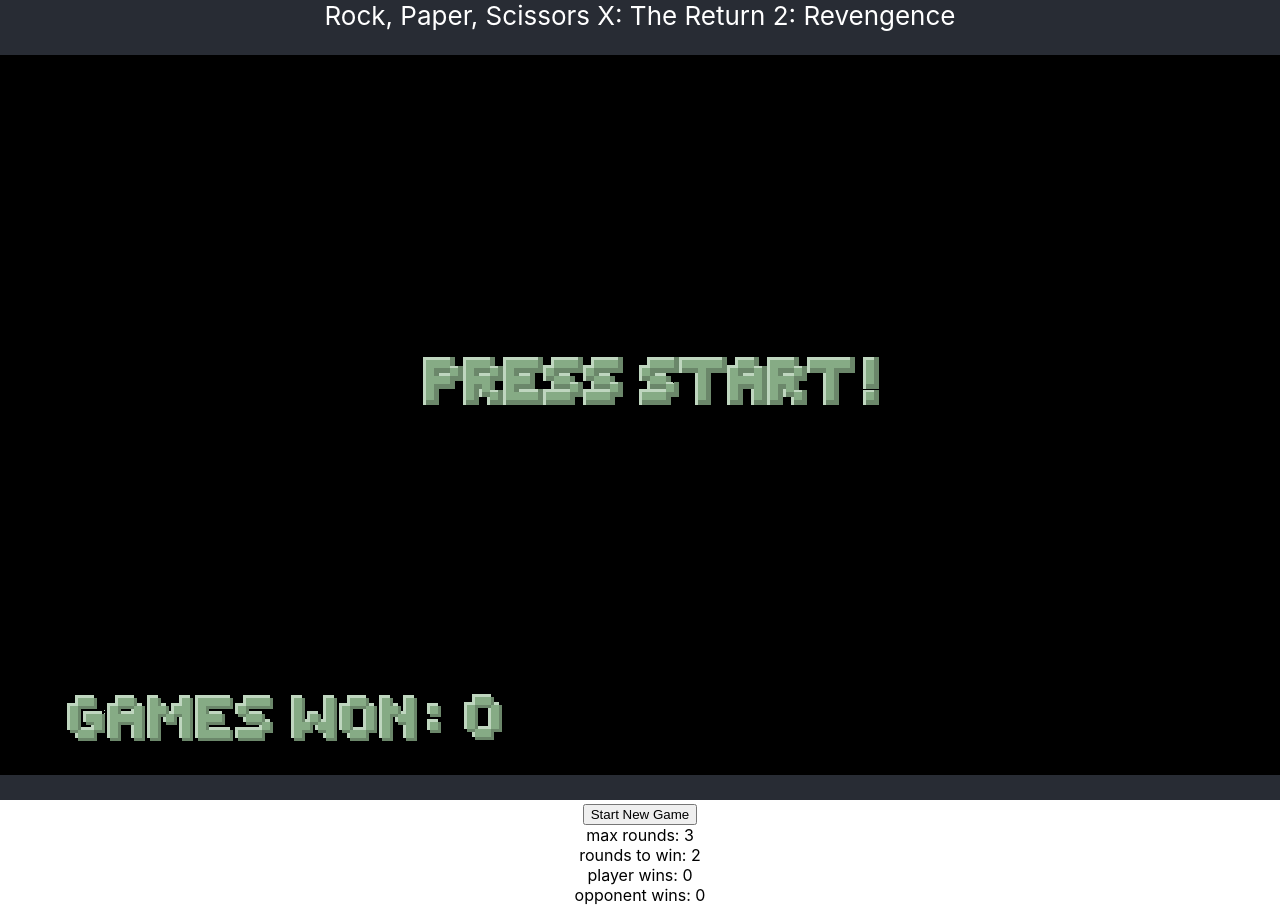
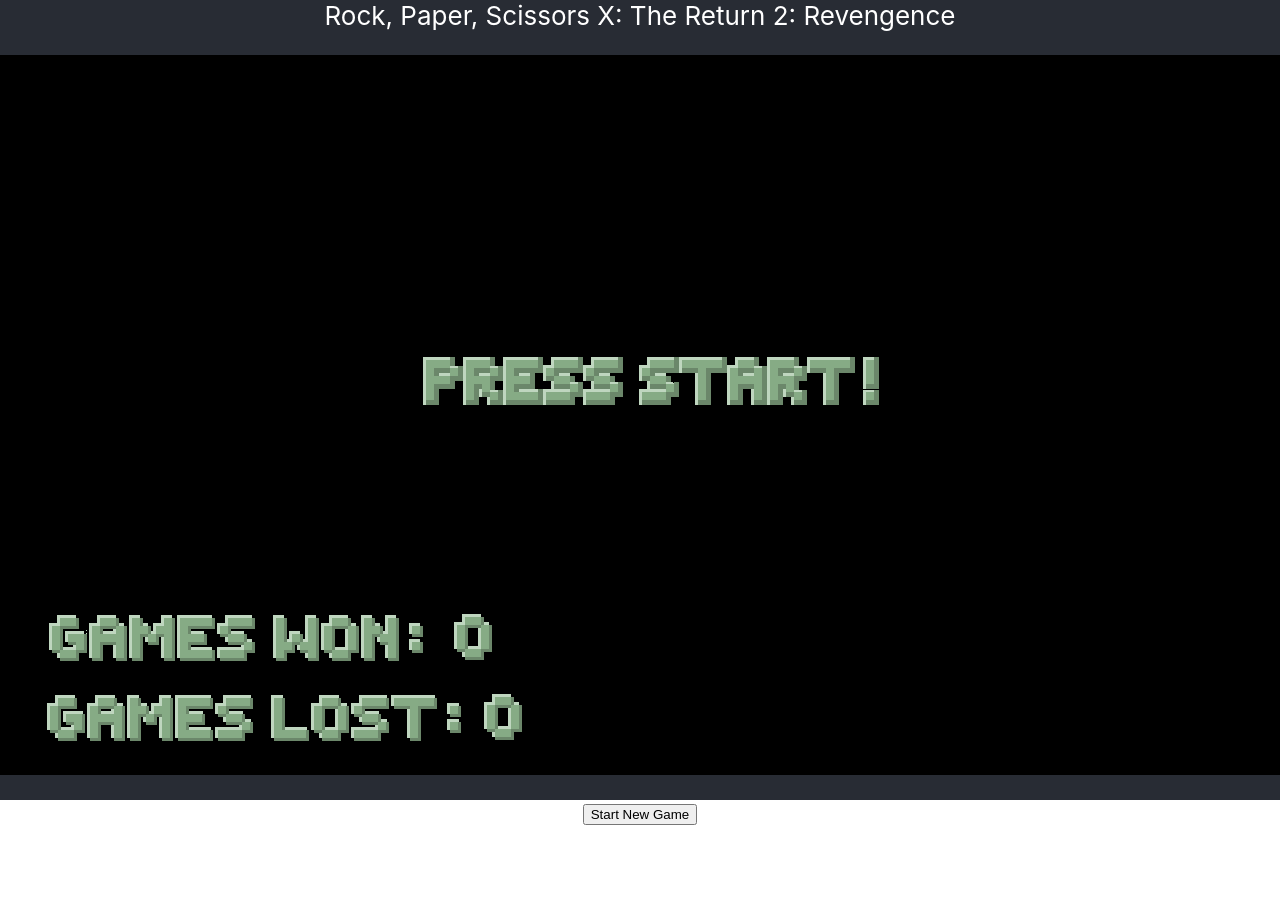
Before and after one commit to SiAshbery/rps-game, a React (Create React App) app: page / in a window 1280 px wide. After the commit the page ends 825 px from the top, so only its background shows below. Built offline with nearby package versions, Linux system fonts and the light colour scheme; the HTML template or start-up script is replaced by a standard one.

Commit message:
adds games lost counter

```diff
--- a/src/components/game.jsx
+++ b/src/components/game.jsx
@@ -40,17 +40,31 @@ function Game() {
     youWinPrompt,
     youLosePrompt,
     drawPrompt,
-    scoreCounter,
+    gamesWonCounter,
     gamesWonText,
     roundCounter,
     roundsWonText,
     opponentRoundCounter,
     opponentRoundsWonText,
+    gamesLostCounter,
+    gamesLostText,
   } = ui();
 
   const availableScenes = {
-    start: [pressStartPrompt, gamesWonText, scoreCounter],
-    gameSetUp: [pressStartPrompt, gamesWonText, scoreCounter],
+    start: [
+      pressStartPrompt,
+      gamesWonText,
+      gamesWonCounter,
+      gamesLostText,
+      gamesLostCounter,
+    ],
+    gameSetUp: [
+      pressStartPrompt,
+      gamesWonText,
+      gamesWonCounter,
+      gamesLostText,
+      gamesLostCounter,
+    ],
     play: [
       player,
       opponent,
@@ -102,7 +116,8 @@ function Game() {
 
   useEffect(() => {
     // any changesthat trigger graphics updates need to happen in this useEffect.
-    scoreCounter.setCurrentNumber(player.gameWins);
+    gamesWonCounter.setCurrentNumber(player.gameWins);
+    gamesLostCounter.setCurrentNumber(player.gameLosses);
     roundCounter.setCurrentNumber(player.roundWins);
     opponentRoundCounter.setCurrentNumber(opponent.roundWins);
 
@@ -117,6 +132,7 @@ function Game() {
       opponent.setRoundWins(0);
       pauseBeforeSceneChange('start', 1000);
     } else if (opponentRoundsWon === roundsToWin) {
+      player.setGameLosses(player.gameLosses + 1);
       player.setRoundWins(0);
       opponent.setRoundWins(0);
       pauseBeforeSceneChange('start', 1000);
@@ -177,26 +193,6 @@ function Game() {
             return <div>please wait...</div>;
         }
       })()}
-      <div>
-        max rounds:
-        {' '}
-        {maxGameRounds}
-      </div>
-      <div>
-        rounds to win:
-        {' '}
-        {Math.ceil(maxGameRounds / 2)}
-      </div>
-      <div>
-        player wins:
-        {' '}
-        {player.roundWins}
-      </div>
-      <div>
-        opponent wins:
-        {' '}
-        {opponent.roundWins}
-      </div>
     </GameArea>
   );
 }
--- a/src/game-objects/ui.js
+++ b/src/game-objects/ui.js
@@ -8,6 +8,7 @@ import youWinImg from '../assets/you-win.png';
 import youLoseImg from '../assets/you-lose.png';
 import drawImg from '../assets/draw.png';
 import gamesWonTextImg from '../assets/games-won.png';
+import gamesLostTextImg from '../assets/games-lost.png';
 import roundsWonTextImg from '../assets/rounds-won.png';
 
 const ui = () => {
@@ -31,13 +32,19 @@ const ui = () => {
     { x: 512, y: 128 },
     drawImg,
   );
-  const scoreCounter = useNumber({ x: 420, y: 600 }, { x: 128, y: 128 });
+  const gamesWonCounter = useNumber({ x: 410, y: 520 }, { x: 128, y: 128 });
+  const gamesLostCounter = useNumber({ x: 440, y: 600 }, { x: 128, y: 128 });
   const roundCounter = useNumber({ x: 1100, y: 600 }, { x: 128, y: 128 });
   const opponentRoundCounter = useNumber({ x: 460, y: 0 }, { x: 128, y: 128 });
   const gamesWonText = useGameObject(
+    { x: -18, y: 520 },
+    { x: 512, y: 128 },
+    gamesWonTextImg,
+  );
+  const gamesLostText = useGameObject(
     { x: 0, y: 600 },
     { x: 512, y: 128 },
-    gamesWonTextImg,
+    gamesLostTextImg,
   );
   const roundsWonText = useGameObject(
     { x: 640, y: 600 },
@@ -55,12 +62,14 @@ const ui = () => {
     youWinPrompt,
     youLosePrompt,
     drawPrompt,
-    scoreCounter,
+    gamesWonCounter,
     gamesWonText,
     roundCounter,
     roundsWonText,
     opponentRoundCounter,
     opponentRoundsWonText,
+    gamesLostText,
+    gamesLostCounter,
   };
 };
 
--- a/src/hooks/use-competitor.js
+++ b/src/hooks/use-competitor.js
@@ -8,6 +8,7 @@ export default function useCompetitor(position, scale, availableHandSprites) {
   );
   const [roundWins, setRoundWins] = useState(0);
   const [gameWins, setGameWins] = useState(0);
+  const [gameLosses, setGameLosses] = useState(0);
 
   const gameObject = useGameObject(
     position,
@@ -27,5 +28,7 @@ export default function useCompetitor(position, scale, availableHandSprites) {
     setRoundWins,
     gameWins,
     setGameWins,
+    gameLosses,
+    setGameLosses,
   };
 }
```
Also changed, not shown: src/assets/games-lost.png (added).
